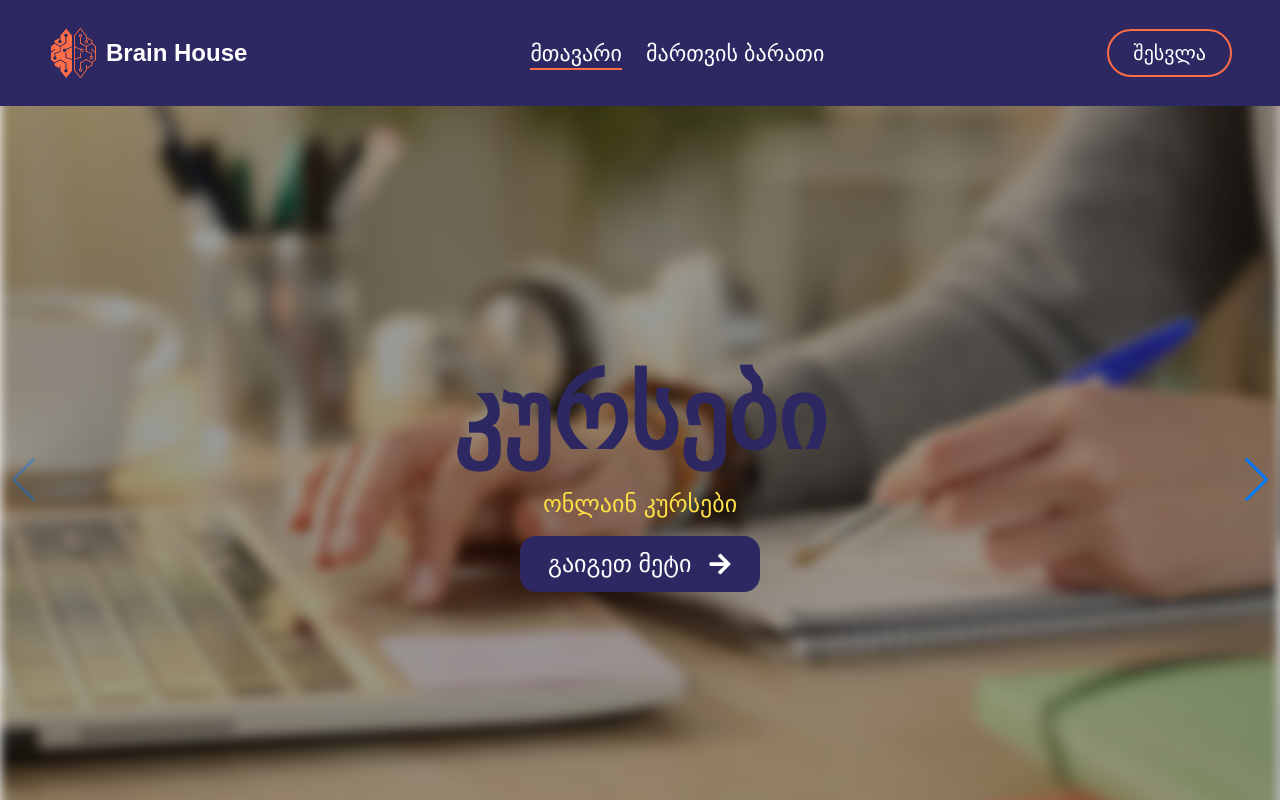
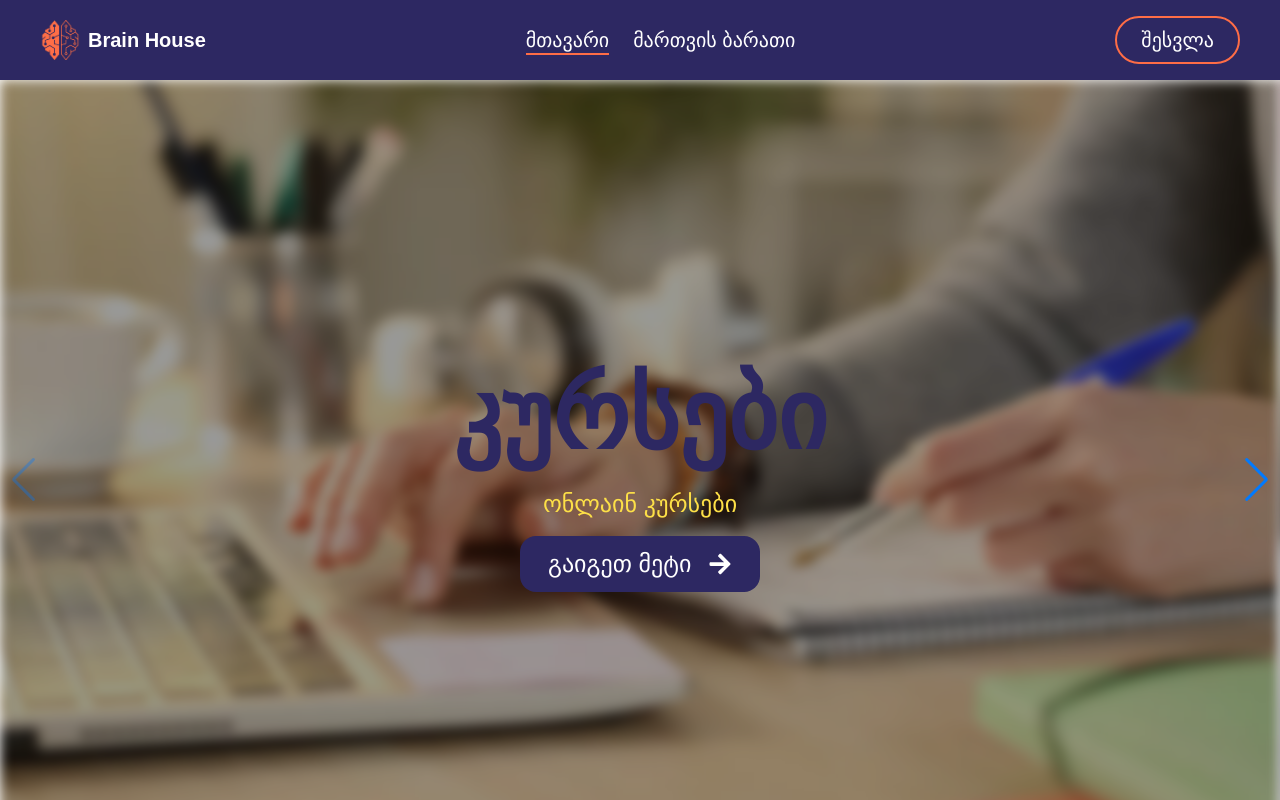
Before and after one commit to imgeorge1/Brain_House, a React (Vite) app in the folder client/: page / in a window 1280 px wide. Shown: the top 800 px of the page. Built offline with nearby package versions, Linux system fonts and the light colour scheme; no server answers.

Commit message:
made header design and responsiveness better

```diff
--- a/client/src/components/header/Header.tsx
+++ b/client/src/components/header/Header.tsx
@@ -19,7 +19,7 @@ const Header = () => {
 
   return (
     !location.pathname.startsWith("/register") && (
-      <header className="fixed z-50 top-0 w-full background flex items-center justify-between px-2 py-7 md:px-12 text-white">
+      <header className="fixed z-50 top-0 w-full background flex items-center justify-between px-2 py-7 md:py-7 lg:py-4  md:px-10 text-white">
         <motion.div
           initial={{ opacity: 0, x: -200 }}
           animate={{ opacity: 1, x: 0 }}
@@ -29,7 +29,7 @@ const Header = () => {
             to="/"
             className="logo flex items-center gap-2 text-white no-underline"
           >
-            <img src={BrainHouseLogo} alt="logo" width={50} height={50} />
+            <img src={BrainHouseLogo} alt="logo" width={40} height={40} />
             <h5 className="font-bold my-auto">Brain House</h5>
           </NavLink>
         </motion.div>
--- a/client/src/components/signin/Dashboard.tsx
+++ b/client/src/components/signin/Dashboard.tsx
@@ -11,7 +11,7 @@ const Dashboard = ({ currentUser, setShow }: DashboardTypes) => {
   return (
     <div>
       {currentUser ? (
-        <div className="px-6 gap-2 justify-end p-2 sign-in-parent">
+        <div className="px-1 gap-2 justify-end sign-in-parent">
           {checkAdmin && (
             <Link
               to="dashboard"
@@ -22,7 +22,7 @@ const Dashboard = ({ currentUser, setShow }: DashboardTypes) => {
             </Link>
           )}
 
-          <h4 className="ctrlbtn mt-2 text-xl">
+          <h4 className="ctrlbtn mt-auto mb-auto users-name">
             {currentUser.firstName + " " + (currentUser.lastName || "")}
           </h4>
           <button
--- a/client/src/index.css
+++ b/client/src/index.css
@@ -16,9 +16,7 @@
   font-family: sans-serif;
   scroll-behavior: smooth;
 }
-.logo{
-  font-size: 24px;
-}
+
 body {
   margin: 0;
   font-family: -apple-system, BlinkMacSystemFont, "Segoe UI", "Roboto", "Oxygen",
@@ -69,13 +67,6 @@ code {
   object-fit: cover;
 }
 
-.nav-link {
-  display: inline-block;
-  position: relative;
-  text-decoration: none;
-  font-size: 22px;
-}
-
 .nav-link:after {
   background: none repeat scroll 0 0 transparent;
   bottom: 0;
@@ -124,16 +115,36 @@ code {
 .errorpage-link{
   color: var(--l-purple);
 }
+/* header */
+.logo{
+  font-size: 20px;
+}
+.nav-link {
+  display: inline-block;
+  position: relative;
+  text-decoration: none;
+  font-size: 20px;
+}
+.users-name{
+  font-size: 20px;
+}
 
-@media (max-width: 1230px){
+
+@media (max-width: 1170px){
   .nav-link{
-    font-size: 20px;
+    font-size: 18px;
   }
   .logo{
-    font-size: 20px;
+    font-size: 18px;
+  }
+  .sign-out{
+    font-size: 18px;
+  }
+  .users-name{
+    font-size: 18px;
   }
 }
-@media (max-width: 1130px){
+@media (max-width: 1100px){
   .nav-link{
     font-size: 16px;
   }
@@ -141,10 +152,13 @@ code {
     font-size: 16px;
   }
   .sign-out{
-    font-size: 18px;
+    font-size: 16px;
+  }
+  .users-name{
+    font-size: 16px;
   }
 }
-@media (max-width: 1024px){
+@media (max-width: 1023px){
   .bigparent{
     width: 51%;
   }
```
